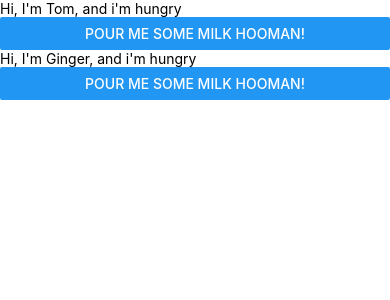
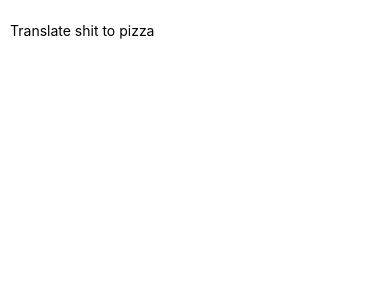
Before and after one commit to THEmmanuel/react-native-stuff, a React Native app: screen / in a window 390 px wide. Shown: the top 300 px of the page. Built offline with nearby package versions, Linux system fonts and the light colour scheme.

Commit message:
Text input

```diff
--- a/App.tsx
+++ b/App.tsx
@@ -1,34 +1,33 @@
 /* eslint-disable react-native/no-inline-styles */
 /* eslint-disable prettier/prettier */
 
-import React, {useState } from 'react';
-import { View, Text, Button } from 'react-native';
 
-const Cat = (props: any) => {
-    const [isHungry, setIsHungry] = useState(true);
+import React, { useState } from 'react';
+import { Text, View, TextInput } from 'react-native';
+
+const App = () => {
+    const [text, setText] = useState('');
 
     return (
-        <View>
-            <Text>
-                Hi, I'm {props.name}, and i'm {isHungry ? 'hungry' : 'okay'}
+        <View style={
+            {
+                padding: 10,
+            }}>
+            <TextInput
+                style={{ height: 40 }}
+                placeholder="Translate shit to pizza"
+                onChangeText={(currentText) => setText(currentText)}
+            />
+
+            <Text
+                style={{
+                    padding: 10,
+                    fontSize: 40,
+                }}>
+                {text.split(' ').map(word => word && '😆').join(' ')}
             </Text>
-
-            <Button
-                onPress={() => setIsHungry(false)}
-                disabled={!isHungry}
-                title={isHungry ? 'pour me some milk hooman!' : 'pfft, whatever'}
-            />
         </View>
     );
 };
 
-const App = () => {
-    return (
-        <>
-            <Cat name="Tom" />
-            <Cat name="Ginger" />
-        </>
-    );
-};
-
 export default App;
```
